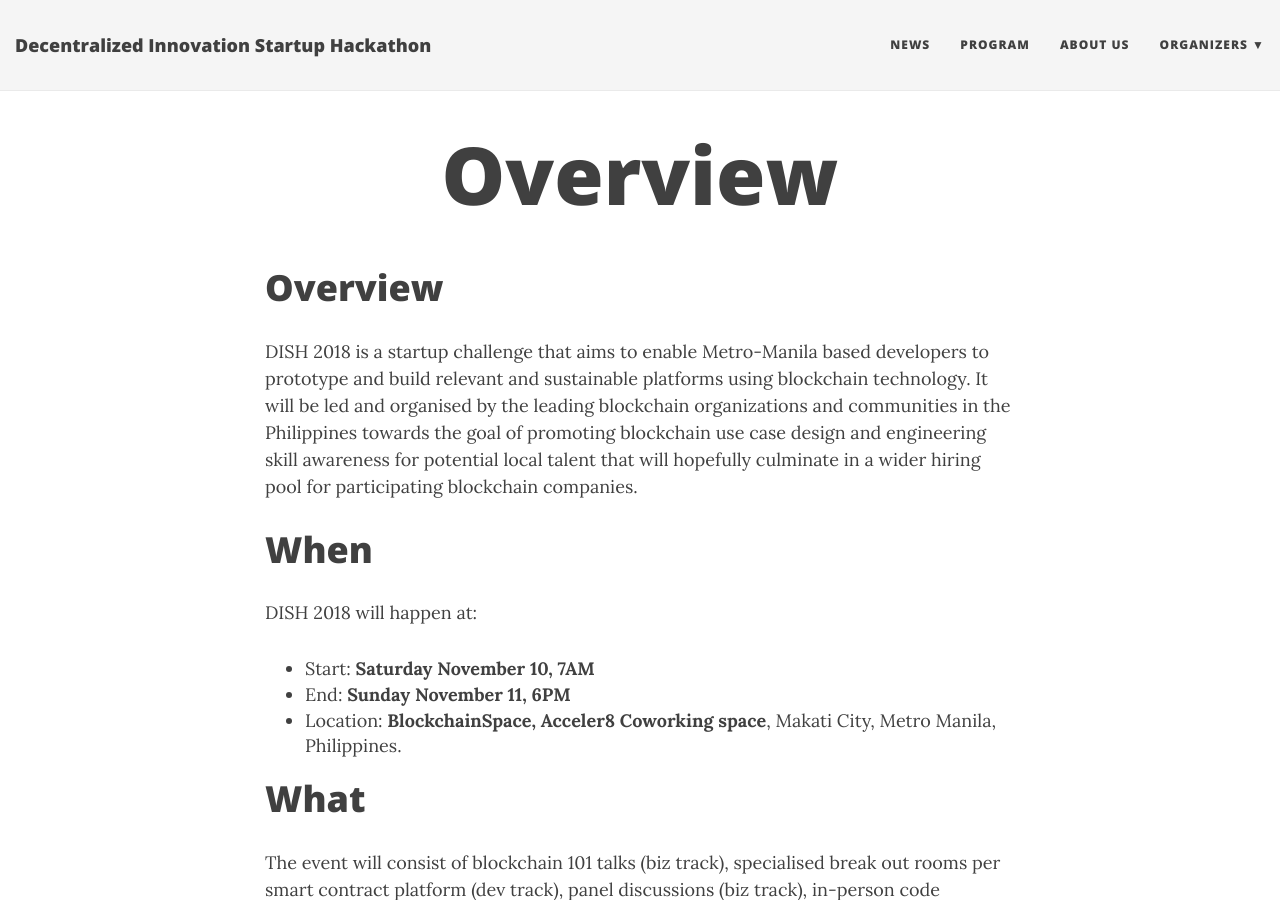
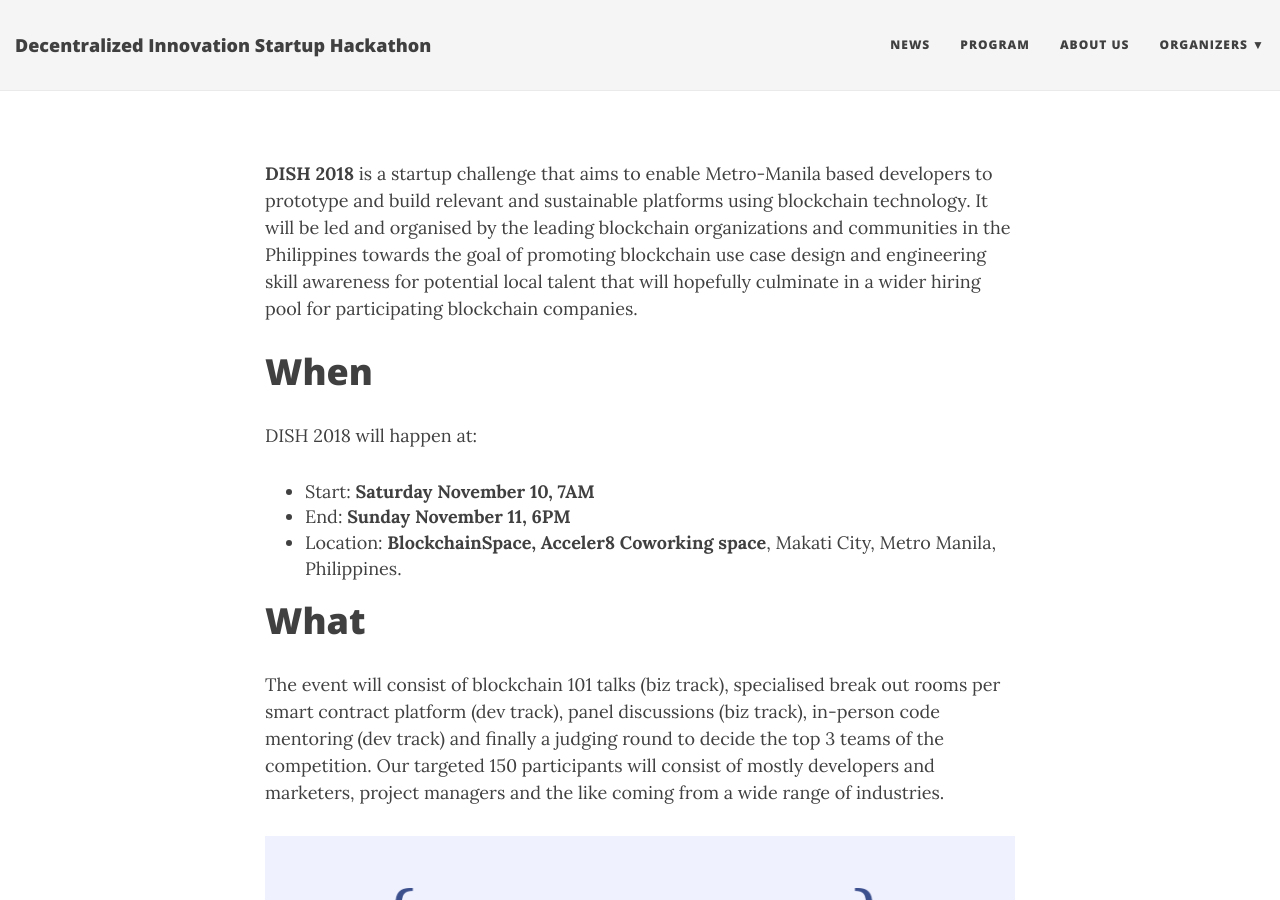
Before and after one commit to dish-event/dish-event, a Jekyll site: the page built from index.md, in a window 1280 px wide and 900 px high. Built offline with Jekyll 4.4.1, drawn with Linux system fonts in a browser that asks for light colours; nearby versions of some CDN libraries; our own code applies the rules of GitHub Pages for plain Markdown files.

Commit message:
Updating contents

```diff
--- a/index.md
+++ b/index.md
@@ -3,9 +3,7 @@ layout: page
 use-site-title: false
 ---
 
-# Overview
-
-DISH 2018 is a startup challenge that aims to enable Metro-Manila based developers to prototype and build relevant and sustainable platforms using blockchain technology.  It will be led and organised by the leading blockchain organizations and communities in the Philippines towards the goal of promoting blockchain use case design and engineering skill awareness for potential local talent that will hopefully culminate in a wider hiring pool for participating blockchain companies.
+**DISH 2018** is a startup challenge that aims to enable Metro-Manila based developers to prototype and build relevant and sustainable platforms using blockchain technology.  It will be led and organised by the leading blockchain organizations and communities in the Philippines towards the goal of promoting blockchain use case design and engineering skill awareness for potential local talent that will hopefully culminate in a wider hiring pool for participating blockchain companies.
 
 # When
 
```
